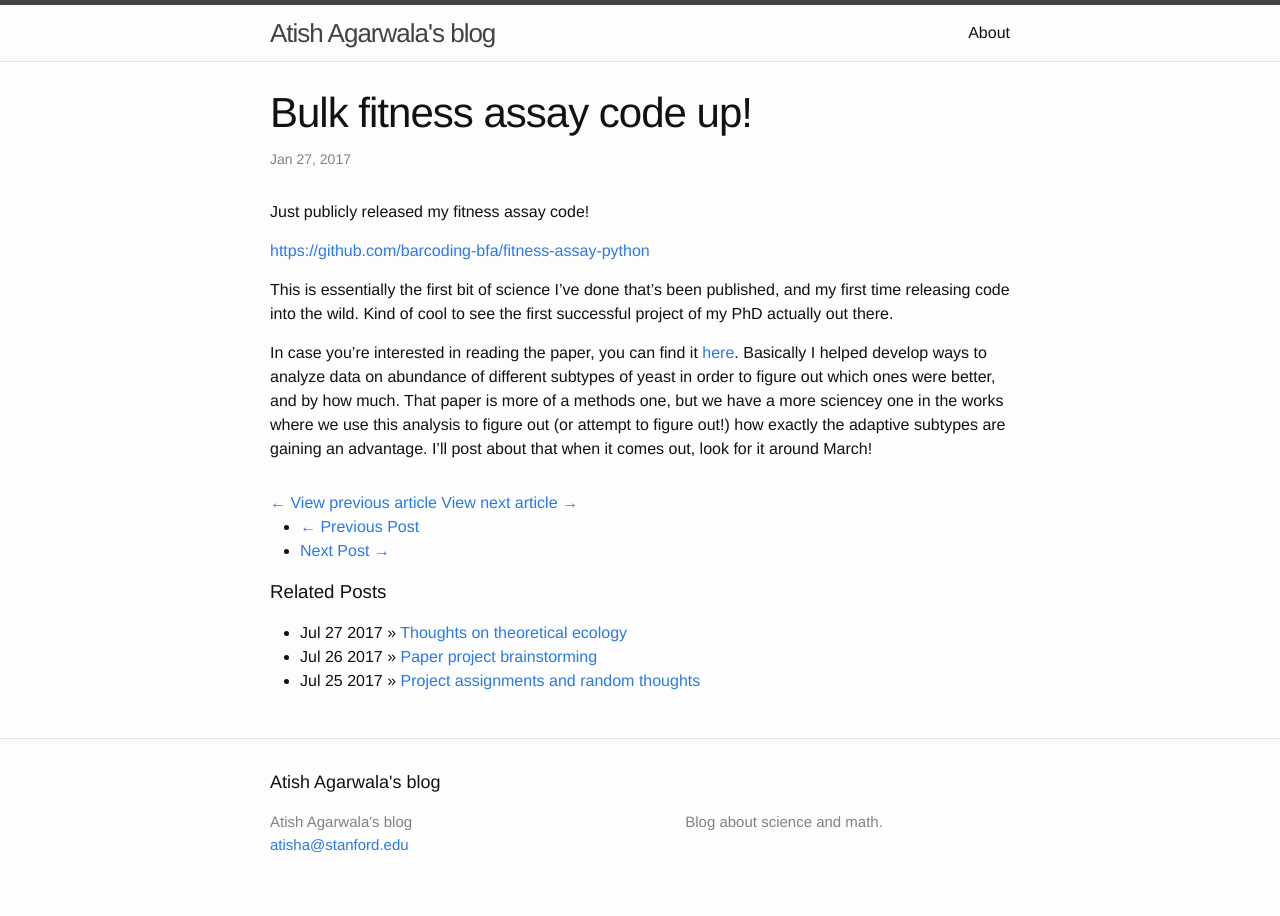
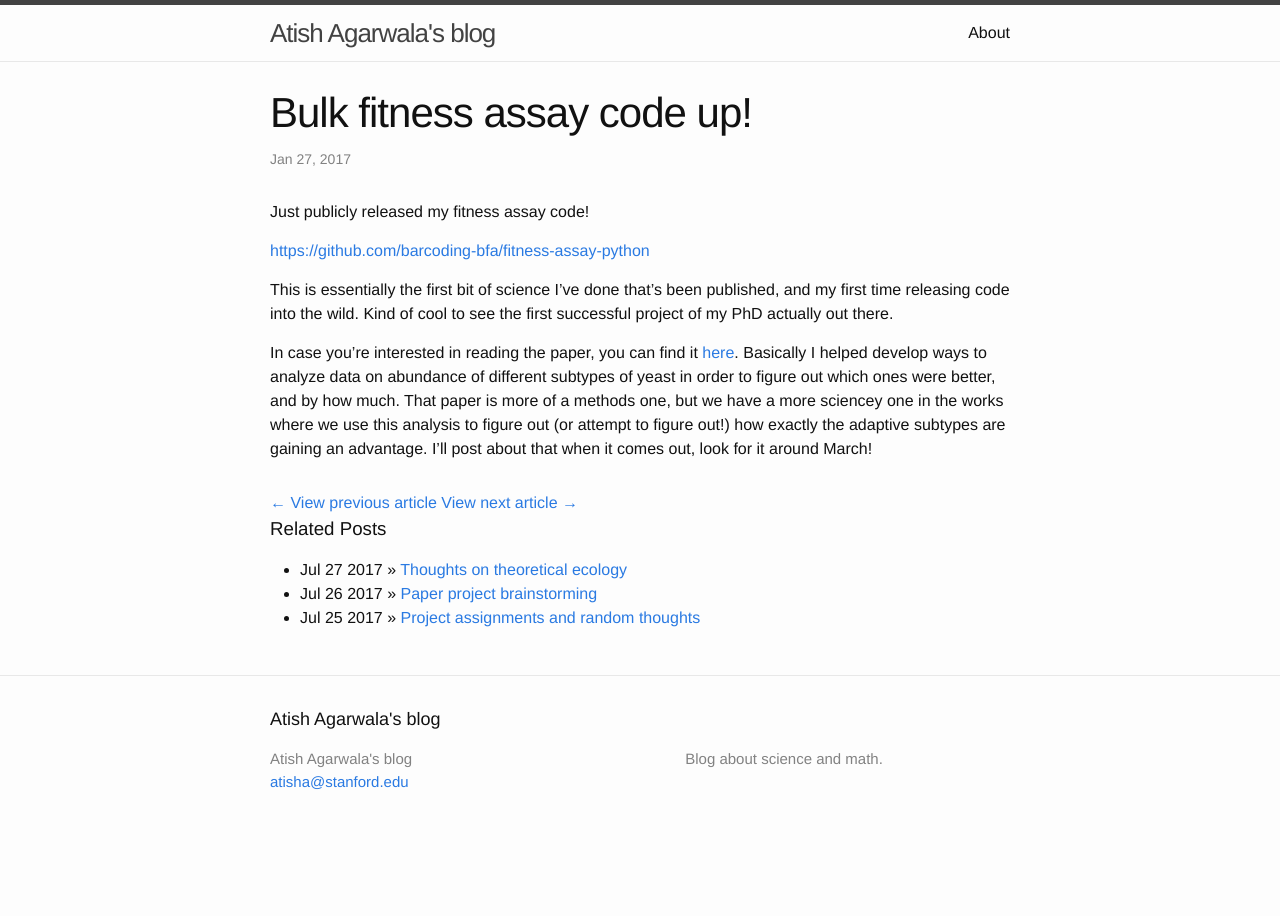
Before and after one commit to atishagarwala/atishagarwala.github.io, a Jekyll site: the page built from _posts/2017-01-27-Fitness-assay-code-done.markdown, in a window 1280 px wide. Built offline with Jekyll 4.4.1, drawn with Linux system fonts in a browser that asks for light colours; comment, search, counter and statistics services are not loaded.

Commit message:
Update post.html

```diff
--- a/_layouts/post.html
+++ b/_layouts/post.html
@@ -16,30 +16,18 @@ comments: true
   <div class="PageNavigation">
 
   {% if page.previous.url %}
-<span class="page-nav-item">
+<span class="left">
     <a rel="prev" href="{{ page.previous.url }}" title="View {{ page.previous.title }}">&larr; View previous article</a>
 </span>
 {% endif %}
 
 {% if page.next.url %}
-<span class="page-nav-item">
+<span class="right">
     <a rel="next" href="{{ page.next.url }}" title="View {{ page.next.title }}">View next article &rarr;</a>
 </span>
 {% endif %}
   </div>
 
-   <ul class="pager blog-pager">
-        {% if page.previous.url %}
-        <li class="previous">
-          <a href="{{ page.previous.url | prepend: site.baseurl | replace: '//', '/' }}" data-toggle="tooltip" data-placement="top" title="{{page.previous.title}}">&larr; Previous Post</a>
-        </li>
-        {% endif %}
-        {% if page.next.url %}
-        <li class="next">
-          <a href="{{ page.next.url | prepend: site.baseurl | replace: '//', '/' }}" data-toggle="tooltip" data-placement="top" title="{{page.next.title}}">Next Post &rarr;</a>
-        </li>
-        {% endif %}
-      </ul>
 
   <div id="related">
   <h3>Related Posts</h3>
```
